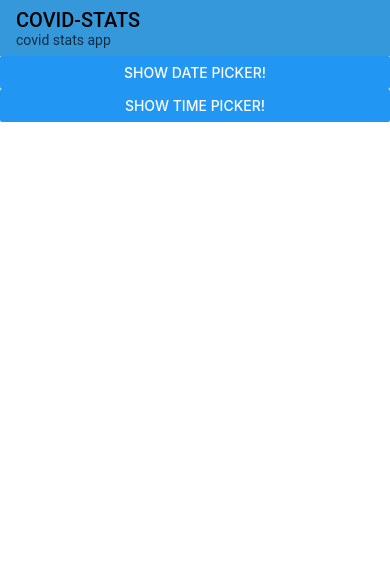
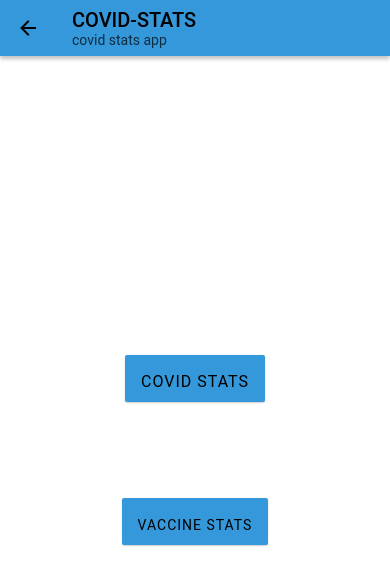
Before and after one commit to AwaisIsane/Covidapp, a React Native app: screen / in a window 390 px wide. Shown: the top 584 px of the page. Built offline with nearby package versions, Linux system fonts and the light colour scheme.

Commit message:
Created all pages

```diff
--- a/App.js
+++ b/App.js
@@ -1,11 +1,11 @@
 import { StatusBar } from 'expo-status-bar';
-import React from 'react';
+import React,{useState} from 'react';
 import { StyleSheet, Text, View } from 'react-native';
-import Weather  from './src/components/Weather';
 import { DefaultTheme,Provider as PaperProvider } from 'react-native-paper';
 import Covid from './src/components/Covid';
 import Header from "./src/components/Header"
 import Vaccine from "./src/components/Vaccine"
+import Home from "./src/components/Home"
 
 const theme = {
   ...DefaultTheme,
@@ -16,12 +16,42 @@ const theme = {
     accent: '#f1c40f',
   }
 }
+const Apppge = ({page,stats,vaccine}) => {
+  if(page==="Stats") {
+    return (
+      <Covid />
+    ) }
+  else if(page==="Vaccine") {
+    return (
+      <Vaccine />
+    )
+  }
+  else if(page==="Home") {
+    return (
+      <Home stats={stats} vaccine={vaccine}/>
+    )
+  }
+}
 
 export default function App() {
+  const [page,setPage] = useState("Home")
+
+  const onStats = () => {
+    setPage("Stats")
+  }
+
+  const onVaccine = () => {
+    setPage("Vaccine")
+  }
+
+  const goBack = () => {
+    setPage("Home")
+  }
+
   return (
     <PaperProvider theme={theme}>
-      <Header />
-      <Vaccine />
+      <Header goBack={goBack}/>
+      <Apppge page={page} stats={onStats}  vaccine={onVaccine}/>
     </PaperProvider>
   );
 }
--- a/package.json
+++ b/package.json
@@ -8,7 +8,7 @@
     "eject": "expo eject"
   },
   "dependencies": {
-    "@react-native-community/datetimepicker": "^3.5.2",
+    "@react-native-community/datetimepicker": "3.0.4",
     "axios": "^0.21.4",
     "expo": "~40.0.0",
     "expo-status-bar": "~1.0.3",
--- /dev/null
+++ b/src/components/Entries.jsx
@@ -0,0 +1,13 @@
+import { DataTable } from 'react-native-paper';
+import React from 'react'
+const Entries = ({ele}) => {
+    return (
+      <DataTable.Row>
+          <DataTable.Cell>{ele.name}</DataTable.Cell>
+          <DataTable.Cell >{ele.dose1.toLocaleDateString("en-US")}</DataTable.Cell>
+          <DataTable.Cell >{ele.dose2.toLocaleDateString("en-US")}</DataTable.Cell>
+        </DataTable.Row>
+    )
+  }
+
+export default Entries;
--- a/src/components/Header.jsx
+++ b/src/components/Header.jsx
@@ -1,12 +1,12 @@
 import  React from 'react';
 import { Appbar } from 'react-native-paper';
 
-const Header = () => {
+const Header = ({goBack}) => {
 
 
   return (
     <Appbar.Header>
-
+      <Appbar.BackAction onPress={goBack} />
       <Appbar.Content title="COVID-STATS" subtitle="covid stats app" />
 
     </Appbar.Header>
--- /dev/null
+++ b/src/components/Home.jsx
@@ -0,0 +1,39 @@
+import React, {useState} from 'react';
+import {View,StyleSheet} from 'react-native'
+import { Button,Text } from 'react-native-paper';
+
+const Home = ({stats,vaccine}) => {
+
+    const styles = StyleSheet.create({
+        content:{
+            flex:1,
+            flexDirection:'column',
+            alignItems:'center',
+            justifyContent:'center'
+        },
+        buttons: {
+            padding:"3em"
+        },
+
+      });
+
+
+    return(
+        <View style={styles.content}>
+            <View style={styles.buttons}>
+            <Button onPress={stats} mode="contained" labelStyle={{fontSize: 25}}>
+                <Text style={{fontSize:16}}>Covid Stats</Text>
+            </Button>
+            </View>
+            <View style={styles.buttons}>
+            <Button onPress={vaccine} mode="contained" labelStyle={{fontSize: 25}}>
+                <Text style={{fontSize:14}} >Vaccine stats</Text>
+            </Button>
+            </View>
+        </View>
+    )
+
+
+}
+
+export default Home
--- a/src/components/Vaccine.jsx
+++ b/src/components/Vaccine.jsx
@@ -1,13 +1,32 @@
 import React, {useState} from 'react';
-import {View, Button, Platform} from 'react-native';
+import {View, Platform} from 'react-native';
 import DateTimePicker from '@react-native-community/datetimepicker';
+import {Button,TextInput,Text, DataTable } from 'react-native-paper';
+import Entries from './Entries'
 
+const Vacinetbl = ({members}) => {
+  if (members.length === 0) {
+    return<Text>Add Members</Text>
+  }
 
+  return (
+  <DataTable>
+  <DataTable.Header>
+    <DataTable.Title>name</DataTable.Title>
+    <DataTable.Title >1 Dose</DataTable.Title>
+    <DataTable.Title>2 Dose</DataTable.Title>
+  </DataTable.Header>
+  {members.map((ele,index) => <Entries ele={ele} key={index}/>)}
+  </DataTable>)
+
+}
 const Vaccine = () => {
 
-  const [date, setDate] = useState(new Date(1598051730000));
+  const [date, setDate] = useState(new Date());
   const [mode, setMode] = useState('date');
   const [show, setShow] = useState(false);
+  const [name,setName] = useState("");
+  const [members,setMembers] = useState([]);
 
   const onChange = (event, selectedDate) => {
     const currentDate = selectedDate || date;
@@ -23,19 +42,32 @@ const Vaccine = () => {
   const showDatepicker = () => {
     showMode('date');
   };
+  //console.log("date",date.toLocaleDateString("en-US"),"name",name)
 
-  const showTimepicker = () => {
-    showMode('time');
-  };
+  const submitMember = () => {
+    const dose2 = new Date()
+    dose2.setDate(date.getDate()+10)
+   // console.log("name",name,"dose1",date.toLocaleDateString("en-US"),"dose2",dose2.toLocaleDateString("en-US"))
+    setMembers([...members,{name:name,dose1:date,dose2:dose2}])
+    setName("")
+    setDate(new Date())
+  }
 
   return (
     <View>
+    <View>
+      <TextInput
+      label = "Name"
+      onChangeText={name => setName(name)}
+      value={name}
+    />
+    </View>
       <View>
-        <Button onPress={showDatepicker} title="Show date picker!" />
+        <Button onPress={showDatepicker} mode="contained" icon="calendar">
+        <Text>Select Date</Text>
+        </Button>
       </View>
       <View>
-        <Button onPress={showTimepicker} title="Show time picker!" />
-      </View>
       {show && (
         <DateTimePicker
           testID="dateTimePicker"
@@ -46,6 +78,13 @@ const Vaccine = () => {
           onChange={onChange}
         />
       )}
+      </View>
+      <View>
+      <Button onPress={submitMember} mode="contained" >
+        <Text>Submit</Text>
+        </Button>
+      </View>
+      <Vacinetbl members={members} />
     </View>
   );
 };
--- a/src/components/Weather.jsx
+++ /dev/null
@@ -1,53 +0,0 @@
-import React, { useState } from 'react';
-import {  View } from 'react-native';
-import axios from "axios";
-import { Button,TextInput,Text } from 'react-native-paper';
-
-
-const getWeather = async (city) => {
-
-    const options = {
-        method: 'GET',
-        url: 'https://weatherapi-com.p.rapidapi.com/current.json',
-        params: {q: city},
-        headers: {
-          'x-rapidapi-host': 'weatherapi-com.p.rapidapi.com',
-          'x-rapidapi-key': '6b0dddce21msh52a1f2557dc94ecp144f36jsncc967659301f'
-        }
-      }
-
-      const response = await axios.request(options);
-      const dat = response.data
-      console.log("here",dat)
-      return dat.current["temp_c"]
-
-
-}
-const Weather =  () => {
-    const [text, setText] = useState('');
-    const [weatherc, seWeatherc] = useState('');
-
-
-    const onSubmit = async () => {
-        const reswea = await getWeather(text)
-        seWeatherc(reswea)
-    }
-    return (
-      <View style={{padding: 10}}>
-        <TextInput
-
-          label = "City"
-          onChangeText={text => setText(text)}
-          value={text}
-        />
-        <Text >
-           Temperature is {weatherc} deg cel
-        </Text>
-        <Button onPress={onSubmit} mode="contained">
-            <Text>GET</Text>
-        </Button>
-      </View>
-    );
-  }
-
-  export default Weather;
```
Also changed, not shown: 2 other files (tests, documents, lock files or other folders).
